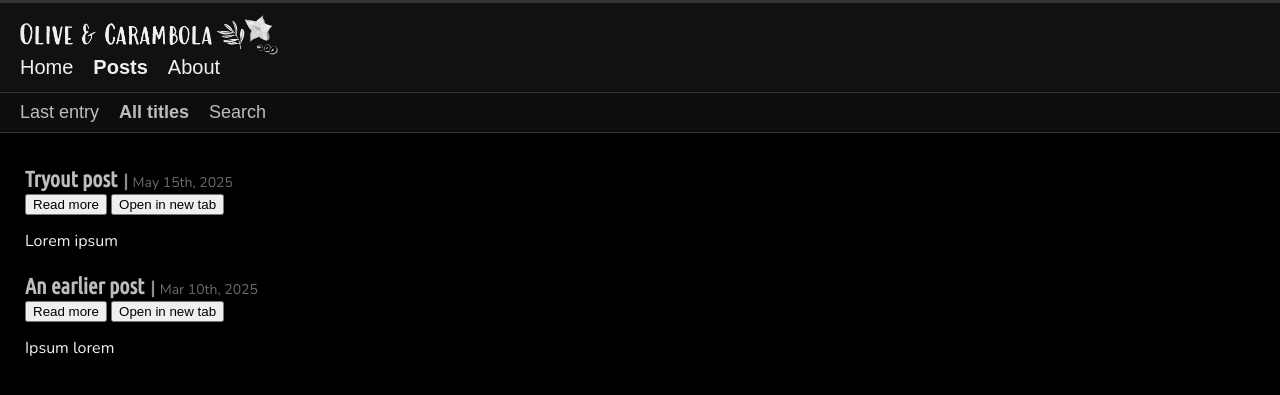
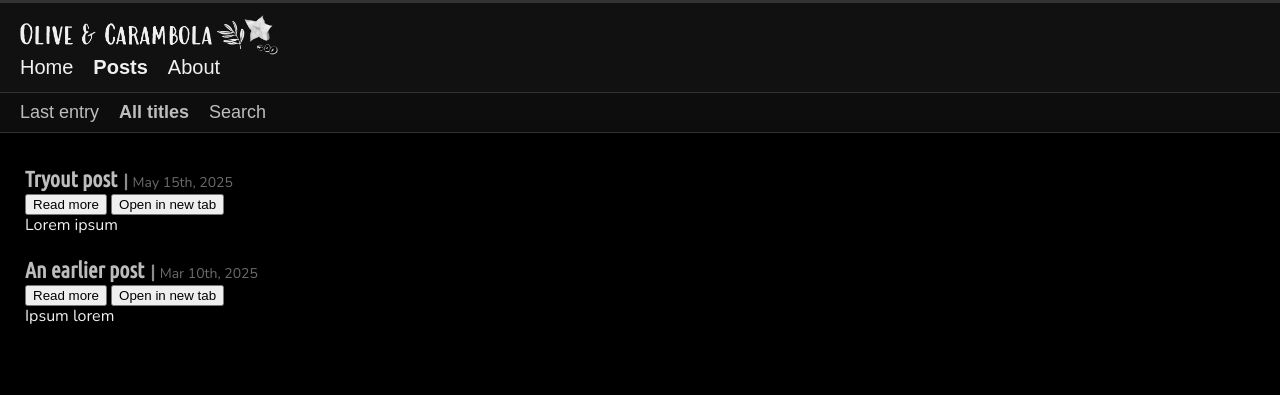
Before and after one commit to olivecarambola/logbook, a Jekyll site: the page built from post_all.md, in a window 1280 px wide. Shown: the top 395 px of the page. Built offline with Jekyll 4.4.1, drawn with Linux system fonts in a browser that asks for light colours; some web fonts are replaced.

Commit message:
Update style.scss

```diff
--- a/assets/css/style.scss
+++ b/assets/css/style.scss
@@ -155,6 +155,11 @@ header nav ul li a.active,               /* active menu item styling */
   margin-bottom: 0;
 }
 
+#posts-list .summary,
+#posts-list .full-content {
+  margin-top: 0;
+}
+
 .post-title {
   color: #bdbdbd;
   font-size: 22px;
```
